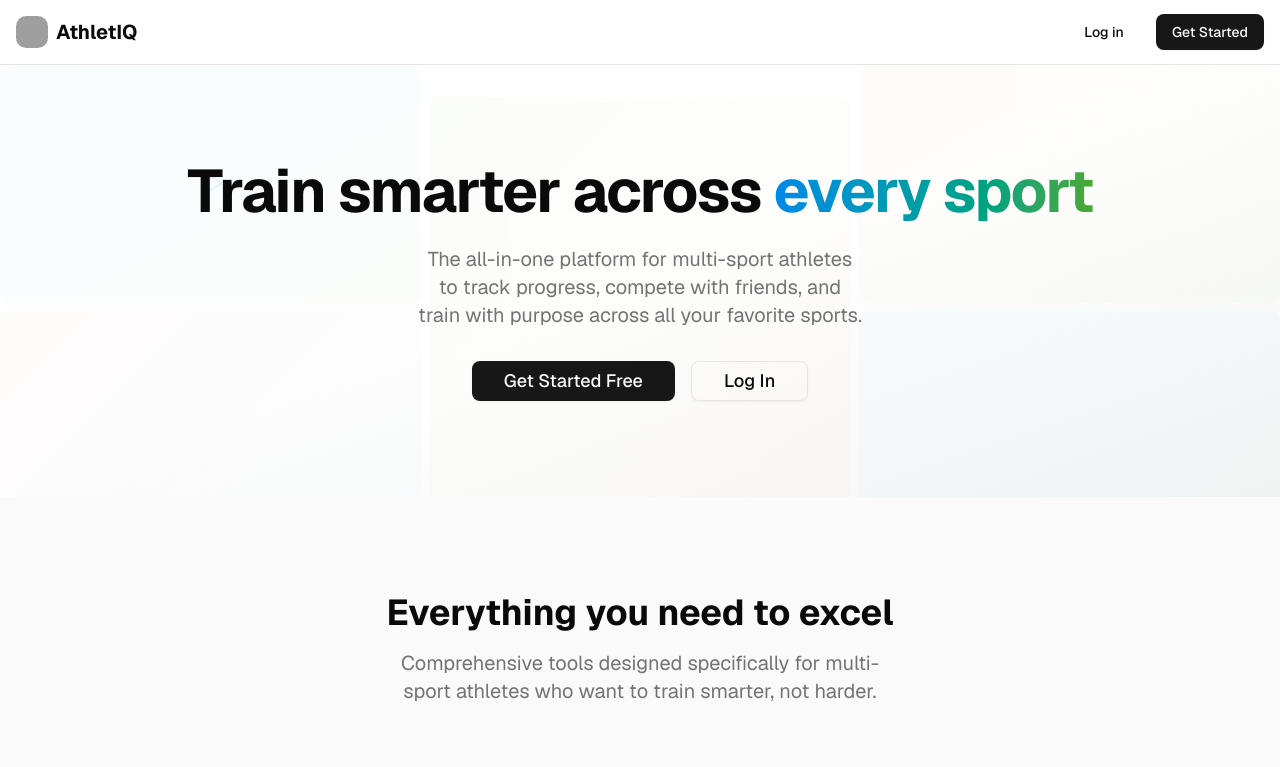
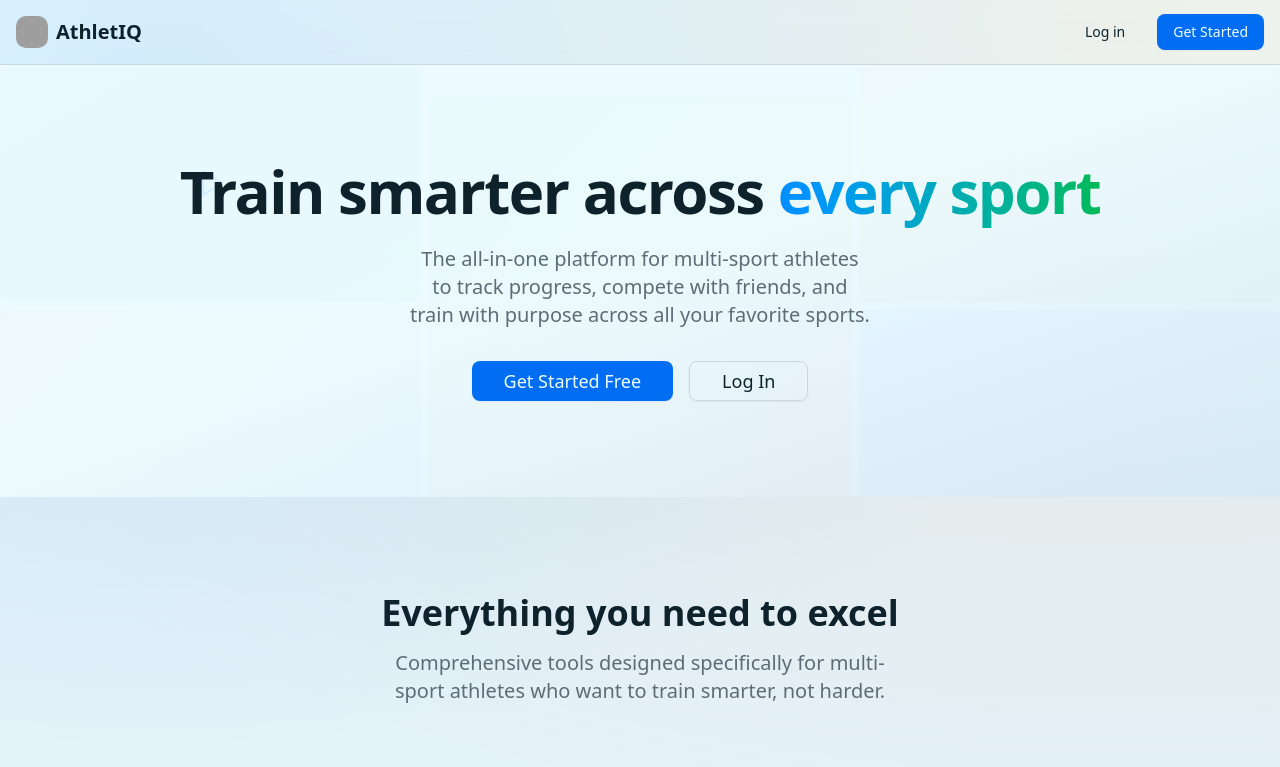
Before and after one commit to Pranav-here/multisport-training, a Next.js app: page / in a window 1280 px wide. Shown: the top 767 px of the page. Built offline with nearby package versions, Linux system fonts and the light colour scheme; grey boxes are pictures that could not be loaded.

Commit message:
Update globals.css

```diff
--- a/app/globals.css
+++ b/app/globals.css
@@ -4,44 +4,45 @@
 @custom-variant dark (&:is(.dark *));
 
 :root {
-  --background: oklch(1 0 0);
-  --foreground: oklch(0.145 0 0);
-  --card: oklch(1 0 0);
-  --card-foreground: oklch(0.145 0 0);
-  --popover: oklch(1 0 0);
-  --popover-foreground: oklch(0.145 0 0);
-  --primary: oklch(0.205 0 0);
-  --primary-foreground: oklch(0.985 0 0);
-  --secondary: oklch(0.97 0 0);
-  --secondary-foreground: oklch(0.205 0 0);
-  --muted: oklch(0.97 0 0);
-  --muted-foreground: oklch(0.556 0 0);
-  --accent: oklch(0.97 0 0);
-  --accent-foreground: oklch(0.205 0 0);
-  --destructive: oklch(0.577 0.245 27.325);
-  --destructive-foreground: oklch(0.577 0.245 27.325);
-  --border: oklch(0.922 0 0);
-  --input: oklch(0.922 0 0);
-  --ring: oklch(0.708 0 0);
-  --chart-1: oklch(0.646 0.222 41.116);
-  --chart-2: oklch(0.6 0.118 184.704);
-  --chart-3: oklch(0.398 0.07 227.392);
-  --chart-4: oklch(0.828 0.189 84.429);
-  --chart-5: oklch(0.769 0.188 70.08);
+  --background: oklch(0.98 0.018 228);
+  --foreground: oklch(0.238 0.032 230);
+  --card: oklch(0.992 0.01 240);
+  --card-foreground: oklch(0.255 0.028 230);
+  --popover: oklch(0.995 0.012 236);
+  --popover-foreground: oklch(0.245 0.028 226);
+  --primary: oklch(0.56 0.223 255);
+  --primary-foreground: oklch(0.985 0.02 225);
+  --secondary: oklch(0.944 0.048 210);
+  --secondary-foreground: oklch(0.308 0.044 212);
+  --muted: oklch(0.93 0.02 240);
+  --muted-foreground: oklch(0.524 0.024 238);
+  --accent: oklch(0.952 0.052 120);
+  --accent-foreground: oklch(0.3 0.05 122);
+  --destructive: oklch(0.63 0.218 27);
+  --destructive-foreground: oklch(0.982 0.008 25);
+  --border: oklch(0.872 0.014 228);
+  --input: oklch(0.872 0.014 228);
+  --ring: oklch(0.65 0.21 255);
+  --chart-1: oklch(0.54 0.24 255);
+  --chart-2: oklch(0.64 0.18 205);
+  --chart-3: oklch(0.72 0.2 155);
+  --chart-4: oklch(0.78 0.2 60);
+  --chart-5: oklch(0.58 0.21 312);
   --radius: 0.625rem;
-  --sidebar: oklch(0.985 0 0);
-  --sidebar-foreground: oklch(0.145 0 0);
-  --sidebar-primary: oklch(0.205 0 0);
-  --sidebar-primary-foreground: oklch(0.985 0 0);
-  --sidebar-accent: oklch(0.97 0 0);
-  --sidebar-accent-foreground: oklch(0.205 0 0);
-  --sidebar-border: oklch(0.922 0 0);
-  --sidebar-ring: oklch(0.708 0 0);
+  --sidebar: oklch(0.976 0.034 222);
+  --sidebar-foreground: oklch(0.24 0.032 232);
+  --sidebar-primary: oklch(0.558 0.224 255);
+  --sidebar-primary-foreground: oklch(0.985 0.02 225);
+  --sidebar-accent: oklch(0.948 0.05 128);
+  --sidebar-accent-foreground: oklch(0.312 0.046 130);
+  --sidebar-border: oklch(0.866 0.016 228);
+  --sidebar-ring: oklch(0.65 0.21 255);
 
-/* Added sport accent colors for AthletIQ branding */
-  --sport-blue: oklch(0.6 0.2 240);
-  --sport-green: oklch(0.65 0.18 140);
-  --sport-orange: oklch(0.7 0.15 50);
+/* Added sport accent colors for AthletIQs branding */
+  --sport-blue: oklch(0.632 0.24 245);
+  --sport-green: oklch(0.688 0.19 150);
+  --sport-orange: oklch(0.722 0.19 60);
+  --brand-iq: #2563eb;
 }
 
 .dark {
@@ -82,10 +83,12 @@
   --sport-blue: oklch(0.65 0.2 240);
   --sport-green: oklch(0.7 0.18 140);
   --sport-orange: oklch(0.75 0.15 50);
+  --brand-iq: #2563eb;
 }
 
 @theme inline {
-  --font-sans: var(--font-geist-sans);
+  --font-sans: var(--font-inter);
+  --font-display: var(--font-barlow-condensed);
   --font-mono: var(--font-geist-mono);
   --color-background: var(--background);
   --color-foreground: var(--foreground);
@@ -136,6 +139,114 @@
   }
   body {
     @apply bg-background text-foreground;
+    background-color: var(--background);
+    background-image:
+      radial-gradient(120% 120% at 12% 12%, color-mix(in oklab, var(--sport-blue) 28%, transparent) 0%, transparent 68%),
+      radial-gradient(160% 140% at 88% 4%, color-mix(in oklab, var(--sport-orange) 22%, transparent) 0%, transparent 72%);
+    background-repeat: no-repeat;
+    background-attachment: fixed;
+  }
+}
+
+.dark body {
+  background-image: none;
+  background-attachment: initial;
+}
+
+@layer components {
+  .brand-wordmark {
+    font-family: var(--font-display), var(--font-inter), system-ui, sans-serif;
+    font-weight: 800;
+    font-style: italic;
+    letter-spacing: 0.02em;
+    display: inline-flex;
+    align-items: flex-end;
+    gap: 0.045em;
+    text-transform: uppercase;
+    color: currentColor;
+    font-kerning: normal;
+    text-shadow: 0 0.04em 0.18em rgba(0, 0, 0, 0.4);
+  }
+
+  .brand-wordmark .brand-base {
+    color: #ffffff;
+    display: inline-flex;
+    align-items: flex-end;
+    gap: 0.015em;
+  }
+
+  .brand-wordmark .brand-base span {
+    display: inline-block;
+  }
+
+  .brand-wordmark .brand-base .brand-at {
+    letter-spacing: 0.005em;
+    margin-right: -0.01em;
+  }
+
+  .brand-wordmark .brand-base .brand-h {
+    margin-left: -0.02em;
+    margin-right: -0.015em;
+  }
+
+  .brand-wordmark .brand-base .brand-let {
+    letter-spacing: 0.005em;
+  }
+
+  .brand-wordmark .brand-iq {
+    position: relative;
+    display: inline-flex;
+    align-items: flex-end;
+    color: var(--brand-iq);
+    letter-spacing: -0.005em;
+    margin-left: -0.01em;
+  }
+
+  .brand-wordmark .brand-iq .brand-i,
+  .brand-wordmark .brand-iq .brand-q {
+    display: inline-block;
+    position: relative;
+  }
+
+  .brand-wordmark .brand-iq .brand-i {
+    margin-right: -0.018em;
+  }
+
+  .brand-wordmark .brand-iq .brand-q {
+    padding-right: 0.02em;
+  }
+
+  .brand-wordmark .brand-iq .brand-q-notch {
+    position: absolute;
+    width: 0.24em;
+    height: 0.12em;
+    bottom: 0.06em;
+    right: -0.02em;
+    border-radius: 0.12em 0 0 0.12em;
+    background: var(--color-background);
+    box-shadow: 0 0 0 0.018em var(--brand-iq);
+    transform: rotate(10deg);
+    opacity: 0.85;
+  }
+
+  .brand-wordmark .brand-iq .brand-q-tail {
+    position: absolute;
+    bottom: -0.14em;
+    left: -0.02em;
+    width: 0.92em;
+    height: 0.28em;
+    background: var(--brand-iq);
+    clip-path: polygon(0% 75%, 15% 48%, 42% 34%, 78% 40%, 100% 60%, 85% 78%, 50% 90%, 18% 100%);
+    filter: drop-shadow(0 0.015em 0.05em color-mix(in srgb, var(--brand-iq) 60%, transparent));
+    opacity: 0.9;
+    transform-origin: left bottom;
+    transform: rotate(-7deg);
+  }
+
+  .brand-wordmark .brand-s {
+    color: #ffffff;
+    margin-left: 0.035em;
+    letter-spacing: 0;
   }
 }
 
```
